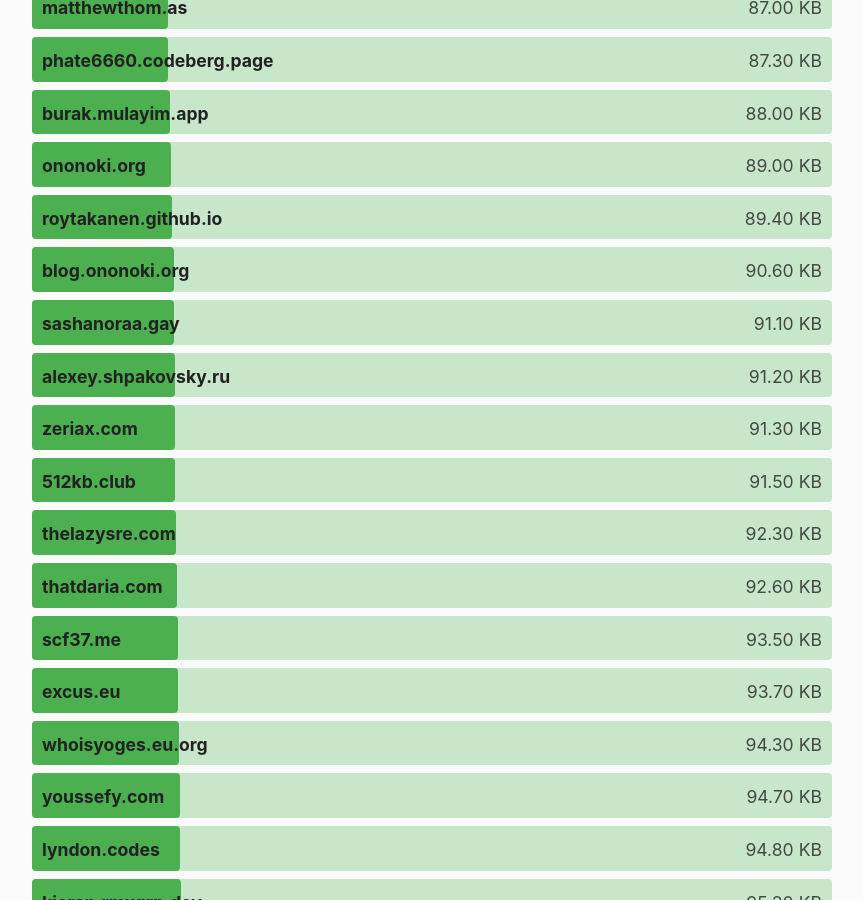
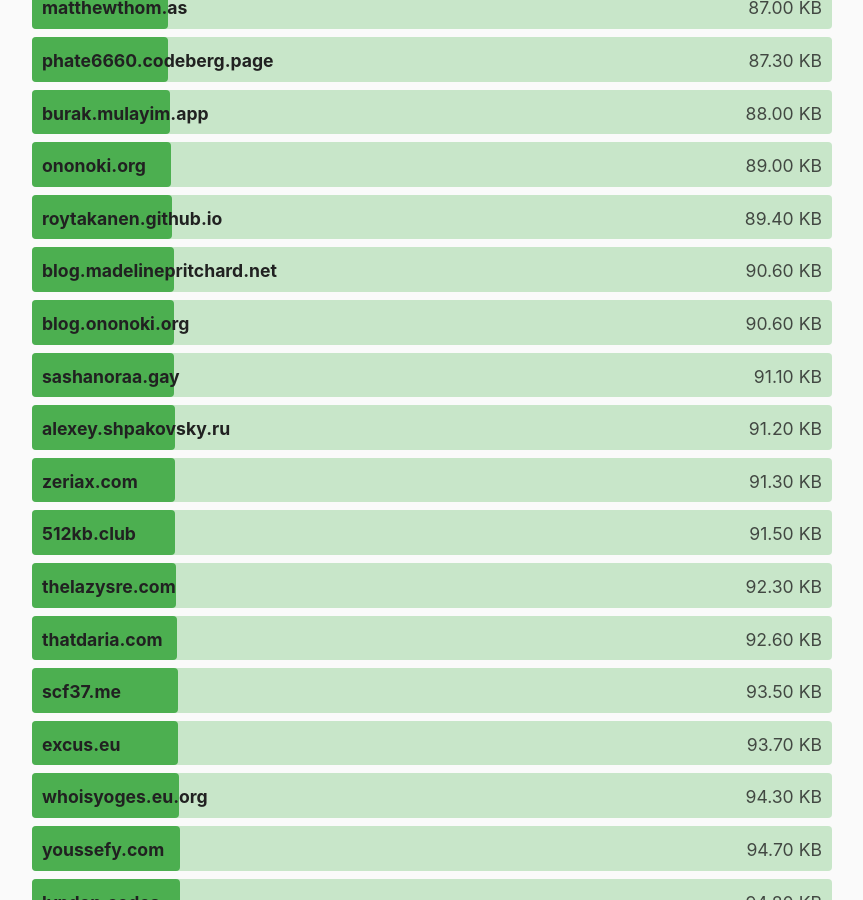
Before and after one commit to kevquirk/512kb.club, a Jekyll site: the page built from index.md, in a window 1280 px wide and 900 px high, scrolled down 17995 px. Shown: the whole window, without its empty margins (208-1071 px from the left). Built offline with Jekyll 4.4.1, drawn with Linux system fonts in a browser that asks for light colours.

Commit message:
Add blog.madelinepritchard.net
https://gtmetrix.com/reports/www.blog.madelinepritchard.net/kVsZ358R/

```diff
--- a/_data/sites.yml
+++ b/_data/sites.yml
@@ -412,6 +412,11 @@
   url: https://blog.libove.org
   size: 103
   last_checked: 2022-08-31
+
+- domain: blog.madelinepritchard.net
+  url: https://www.blog.madelinepritchard.net/
+  size: 90.6
+  last_checked: 2023-03-11
 
 - domain: blog.omgmog.net
   url: https://blog.omgmog.net/
```
